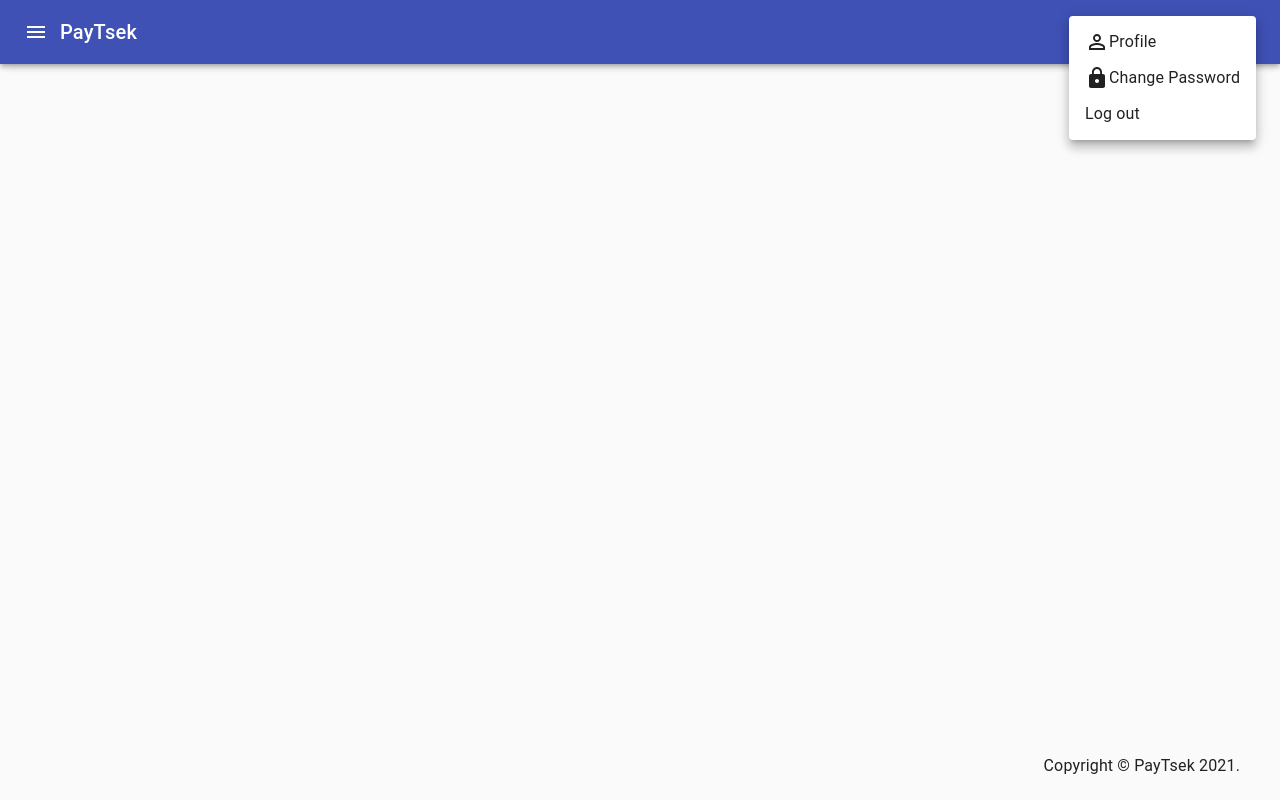
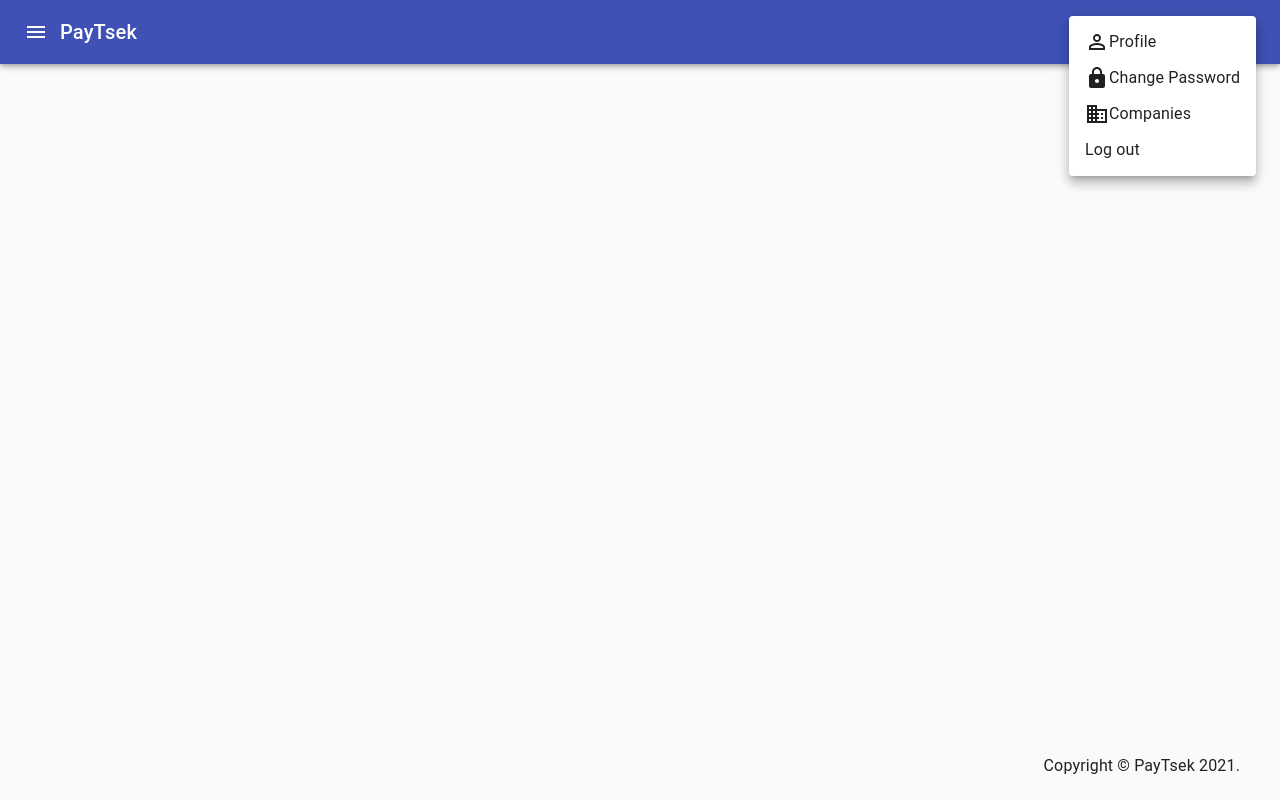
Before and after one commit to paytsek/app, a React (Create React App) app in the folder client/: page / in a window 1280 px wide. Both pictures are taken after a click on the button 1232 px from the left and 32 px from the top of the page. Built offline with nearby package versions, Linux system fonts and the light colour scheme; no server answers.

Commit message:
Move companies link into users tool bar

```diff
--- a/client/src/components/layout/Header/HeaderAdminList/index.jsx
+++ b/client/src/components/layout/Header/HeaderAdminList/index.jsx
@@ -4,7 +4,6 @@
 import { List, ListItem, ListItemIcon, ListItemText } from '@material-ui/core';
 import {
   People as PeopleIcon,
-  Business as BusinessIcon,
   BusinessCenter as BusinessCenterIcon,
   Dashboard as DashboardIcon,
 } from '@material-ui/icons';
@@ -30,14 +29,6 @@
           <ListItemText primary="Users" />
         </ListItem>
       </Link>
-      <Link to={`/${slug}/companies`}>
-        <ListItem button>
-          <ListItemIcon>
-            <BusinessIcon />
-          </ListItemIcon>
-          <ListItemText primary="Companies" />
-        </ListItem>
-      </Link>
       <Link to={`/${slug}/company-settings`}>
         <ListItem button>
           <ListItemIcon>
--- a/client/src/components/layout/Header/index.jsx
+++ b/client/src/components/layout/Header/index.jsx
@@ -8,6 +8,7 @@
   Menu as MenuIcon,
   PersonOutline as PersonOulineIcon,
   Https as HttpsIcon,
+  Business as BusinessIcon,
 } from '@material-ui/icons';
 
 import HeaderAdminList from './HeaderAdminList';
@@ -89,6 +90,10 @@
                 <HttpsIcon />
                 Change Password
               </MenuItem>
+              <MenuItem onClick={() => handleClose(`/${slug}/companies`)}>
+                <BusinessIcon />
+                Companies
+              </MenuItem>
               <MenuItem onClick={handleLogout}>Log out</MenuItem>
             </Menu>
           </div>
```
